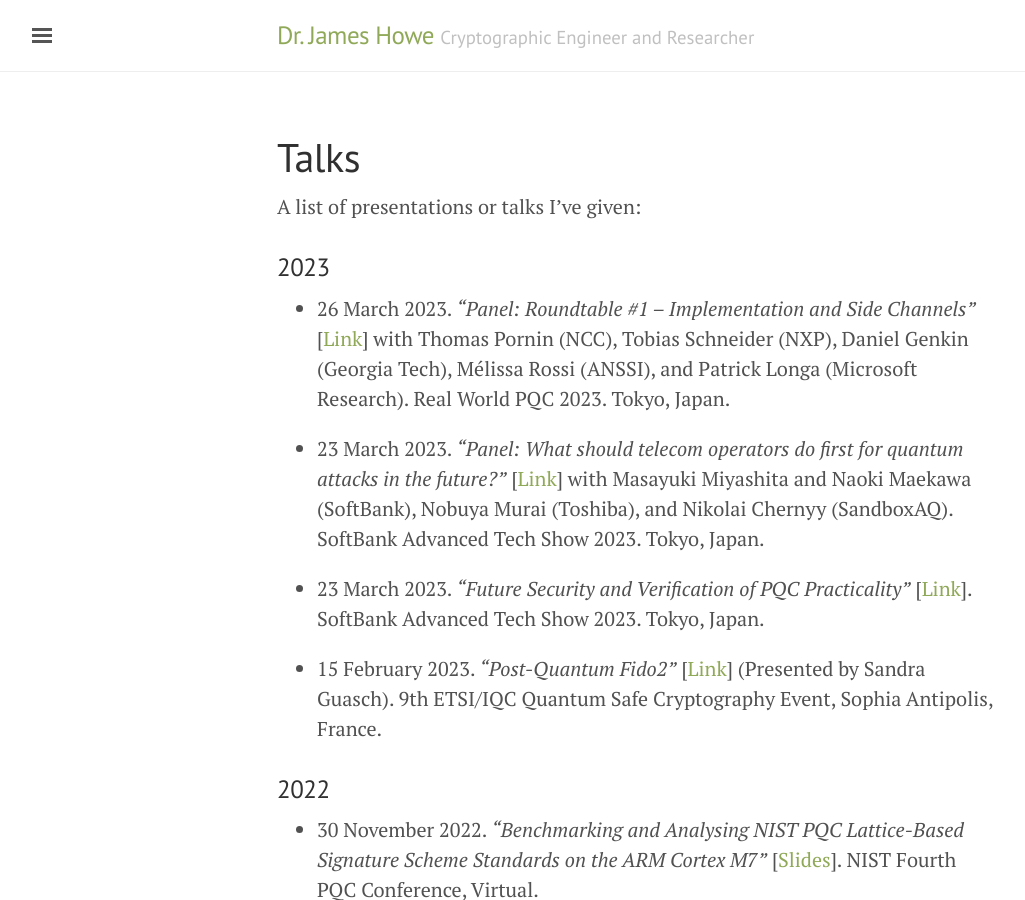
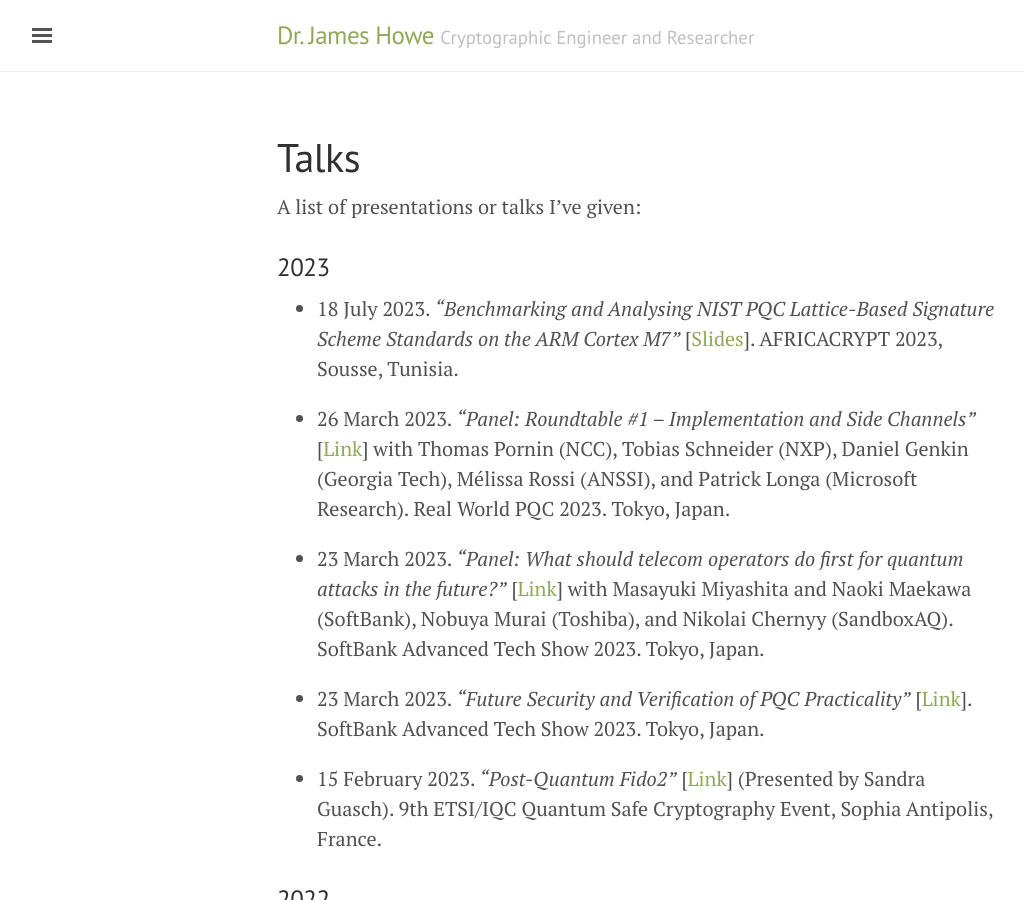
Before and after one commit to jameshoweee/jameshoweee.github.io, a Jekyll site: the page built from talks.md, in a window 1280 px wide and 900 px high. Shown: the whole window, without its empty margins (3-1028 px from the left). Built offline with Jekyll 4.4.1, drawn with Linux system fonts in a browser that asks for light colours.

Commit message:
Update talks.md

```diff
--- a/talks.md
+++ b/talks.md
@@ -7,6 +7,7 @@ permalink: /talks/
 A list of presentations or talks I've given:
 
 ### 2023
+* 18 July 2023. *"Benchmarking and Analysing NIST PQC Lattice-Based Signature Scheme Standards on the ARM Cortex M7"* [[Slides](files/AFRICACRYPT2023.pdf)]. AFRICACRYPT 2023, Sousse, Tunisia.
 
 * 26 March 2023. *"Panel: Roundtable #1 – Implementation and Side Channels"* [[Link](https://rwpqc.org/)] with Thomas Pornin (NCC), Tobias Schneider (NXP), Daniel Genkin (Georgia Tech), Mélissa Rossi (ANSSI), and Patrick Longa (Microsoft Research). Real World PQC 2023. Tokyo, Japan.
 
```
